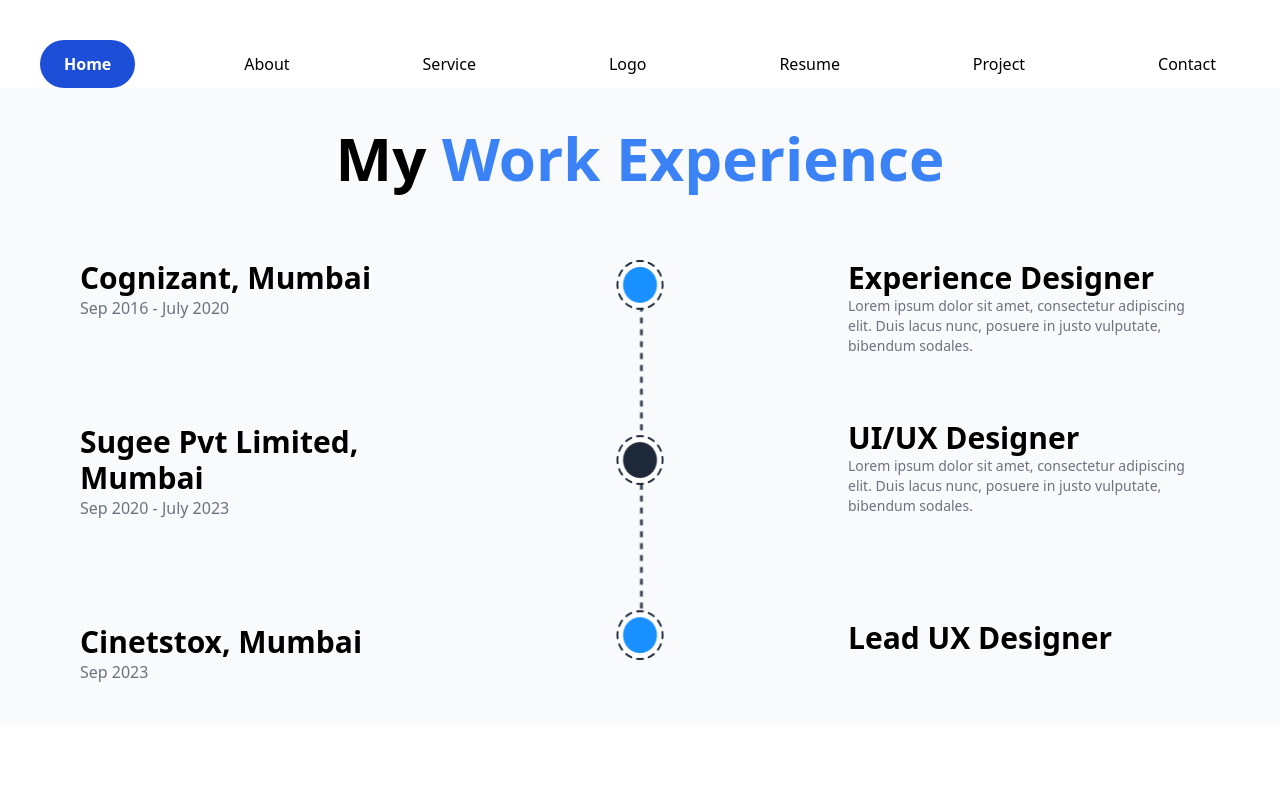
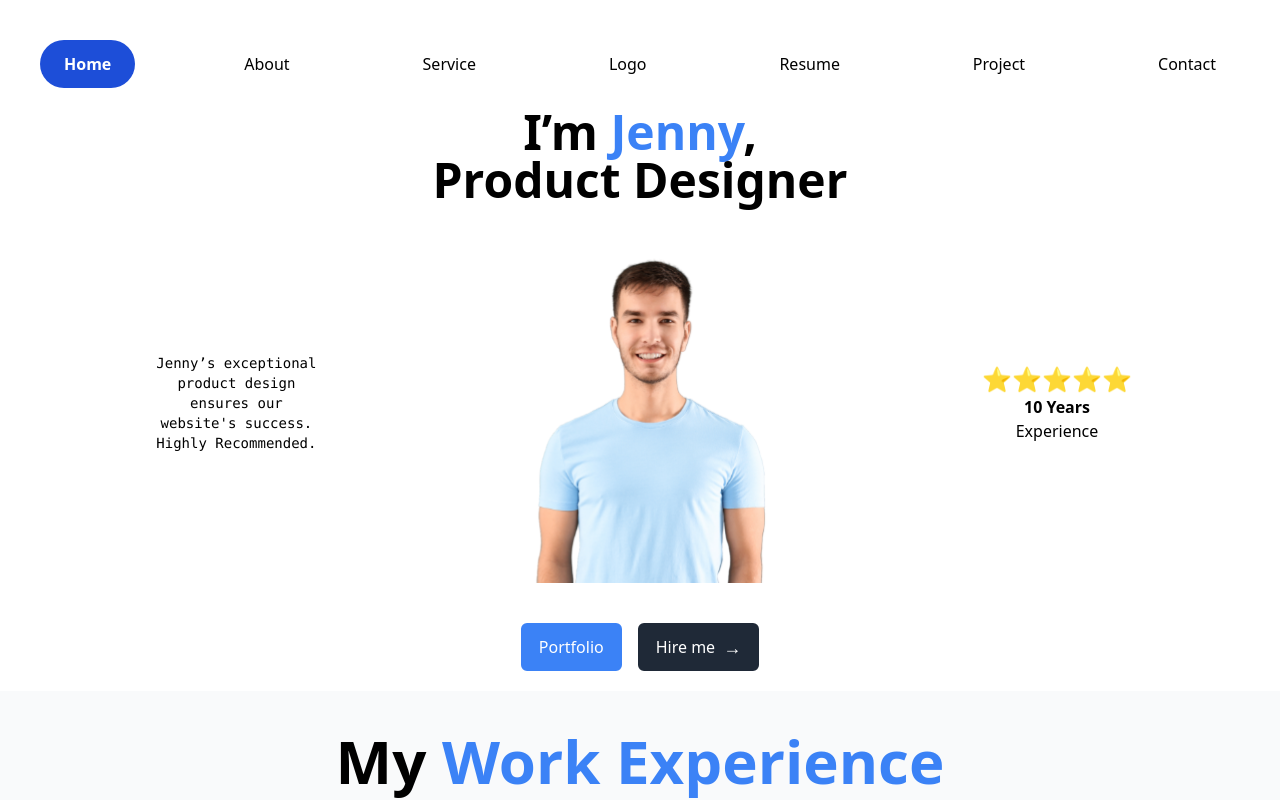
Before and after one commit to boulanouarmohamed1/DevSprint, a Next.js app in the folder devsprint/: page / in a window 1280 px wide. Shown: the top 800 px of the page. Built offline with nearby package versions, Linux system fonts and the light colour scheme.

Commit message:
HOP FLOP

```diff
--- a/devsprint/src/components/Home.jsx
+++ b/devsprint/src/components/Hero.jsx
@@ -1,6 +1,6 @@
 import React from 'react';
 
-function Home() {
+function Hero() {
   return (
     <div className="font-sans mx-auto max-w-5xl text-center">
       {/* Main Content */}
@@ -53,4 +53,4 @@
   );
 }
 
-export default Home;
+export default Hero;
--- a/devsprint/src/components/Services.jsx
+++ b/devsprint/src/components/Portfolio.jsx
@@ -1,5 +1,5 @@
 import Service from "../components/Service.jsx"
-const Services = () => {
+const Portfolio = () => {
     const services = [
         {
           title: "UI/UX Design",
@@ -42,4 +42,4 @@
   )
 }
 
-export default Services
+export default Portfolio
--- a/devsprint/src/pages/index.jsx
+++ b/devsprint/src/pages/index.jsx
@@ -1,5 +1,6 @@
 import BlogPost from "@/component/BlogPost";
 import Discuss from "@/components/Discuss/Discuss";
+import Hero from "@/components/Hero";
 import HireMe from "@/components/HireMe/HireMe";
 import MyResult from "@/components/MYResulta";
 import Mywork from "@/components/Mywork";
@@ -10,6 +11,7 @@
   return (
     <>
     <NavBar></NavBar>
+    <Hero></Hero>
     <Mywork></Mywork>
     <HireMe></HireMe>
     <MyResult></MyResult>
```
